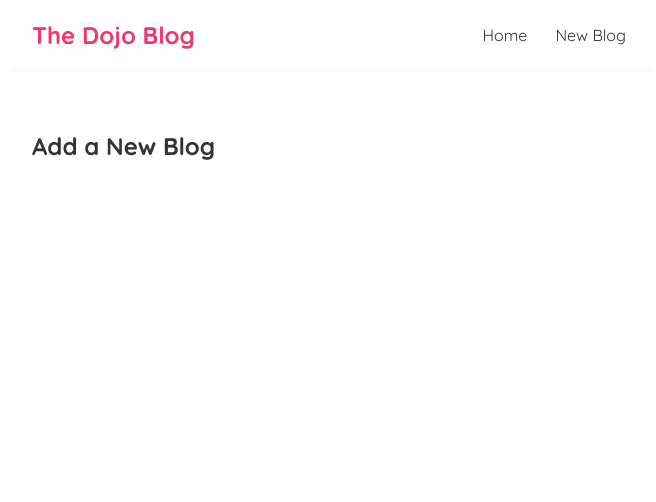
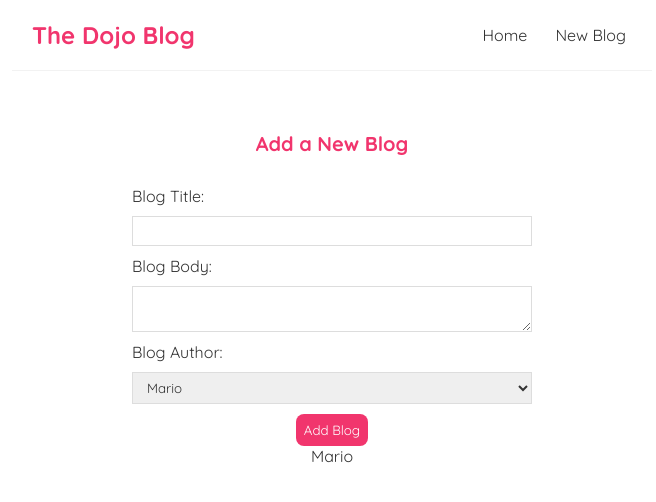
Before and after one commit to Ascension23/DojoBlog, a React (Create React App) app: page /create in a window 1280 px wide. Shown: the top 502 px of the page, without its empty margins (308-964 px from the left). Built offline with nearby package versions, Linux system fonts and the light colour scheme.

Commit message:
setting up create page and setting states

```diff
--- a/src/Create.js
+++ b/src/Create.js
@@ -1,7 +1,40 @@
+import { useState } from "react";
+
 const Create = () => {
+    const [title, setTitle] = useState('');
+    const [body, setBody] = useState('');
+    const [author, setAuthor] = useState('Mario');
+
     return (
         <div className="create">
             <h2>Add a New Blog</h2>
+            <form>
+                <label>Blog Title:</label>
+                <input
+                  type="text"
+                  required
+                  value={title}
+                  onChange={(e) => setTitle(e.target.value)}
+                />
+                <label>Blog Body:</label>
+                <textarea
+                  required
+                  value={body}
+                  onChange={(e) => setBody(e.target.value)}
+                />
+                <label>Blog Author:</label>
+                <select
+                  value={author}
+                  onChange={(e) => setAuthor(e.target.value)}
+                >
+                    <option value="Mario">Mario</option>
+                    <option value="Yoshi">Yoshi</option>
+                </select>
+                <button>Add Blog</button>
+                <p>{ title }</p>
+                <p>{ body }</p>
+                <p>{ author }</p>
+            </form>
         </div>
      );
 }
--- a/src/index.css
+++ b/src/index.css
@@ -56,3 +56,33 @@
 .blog-details div {
   margin: 20px 0;
 }
+.create {
+  max-width: 400px;
+  margin: 0 auto;
+  text-align: center;
+}
+.create label {
+  text-align: left;
+  display: block;
+}
+.create h2 {
+  font-size: 20px;
+  color: #f1356d;
+  margin-bottom: 30px;
+}
+.create input, .create textarea, .create select {
+  width: 100%;
+  padding: 6px 10px;
+  margin: 10px 0;
+  border: 1px solid #ddd;
+  box-sizing: border-box;
+  display: block;
+}
+.create button {
+  background: #f1356d;
+  color: #fff;
+  border: 0;
+  padding: 8px;
+  border-radius: 8px;
+  cursor: pointer;
+}
```
